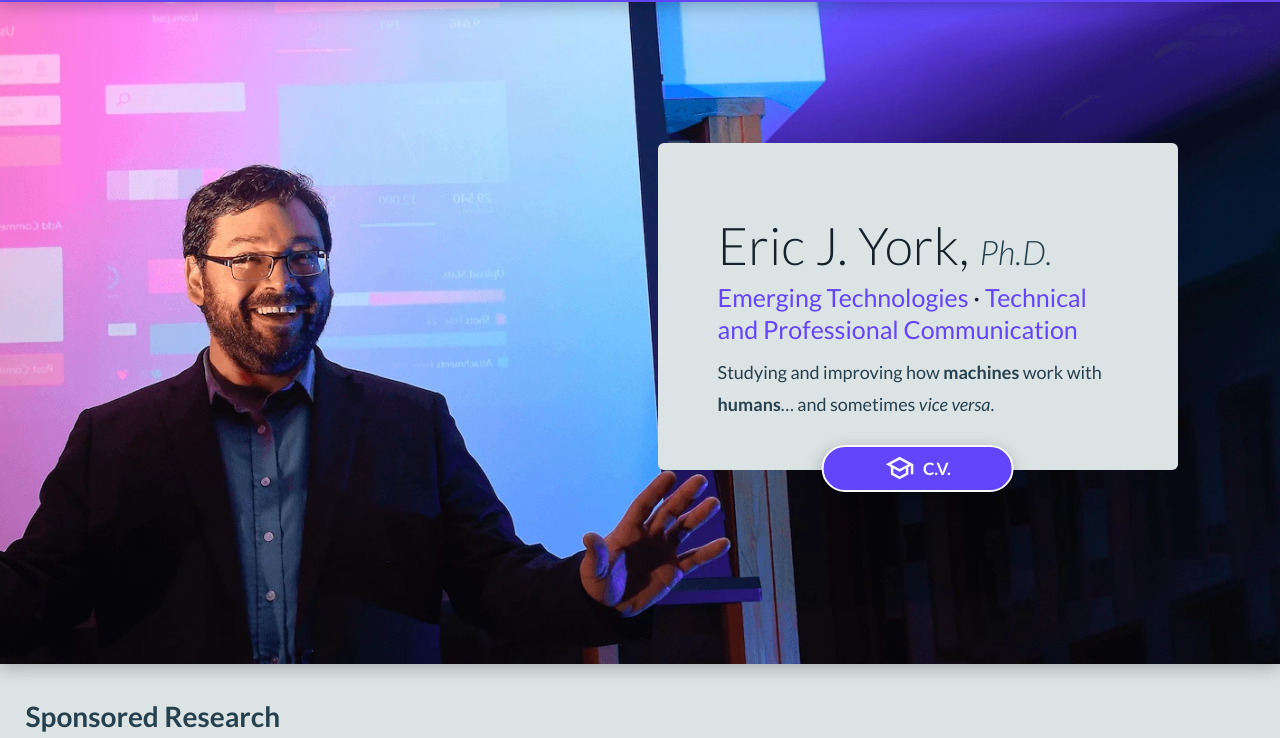
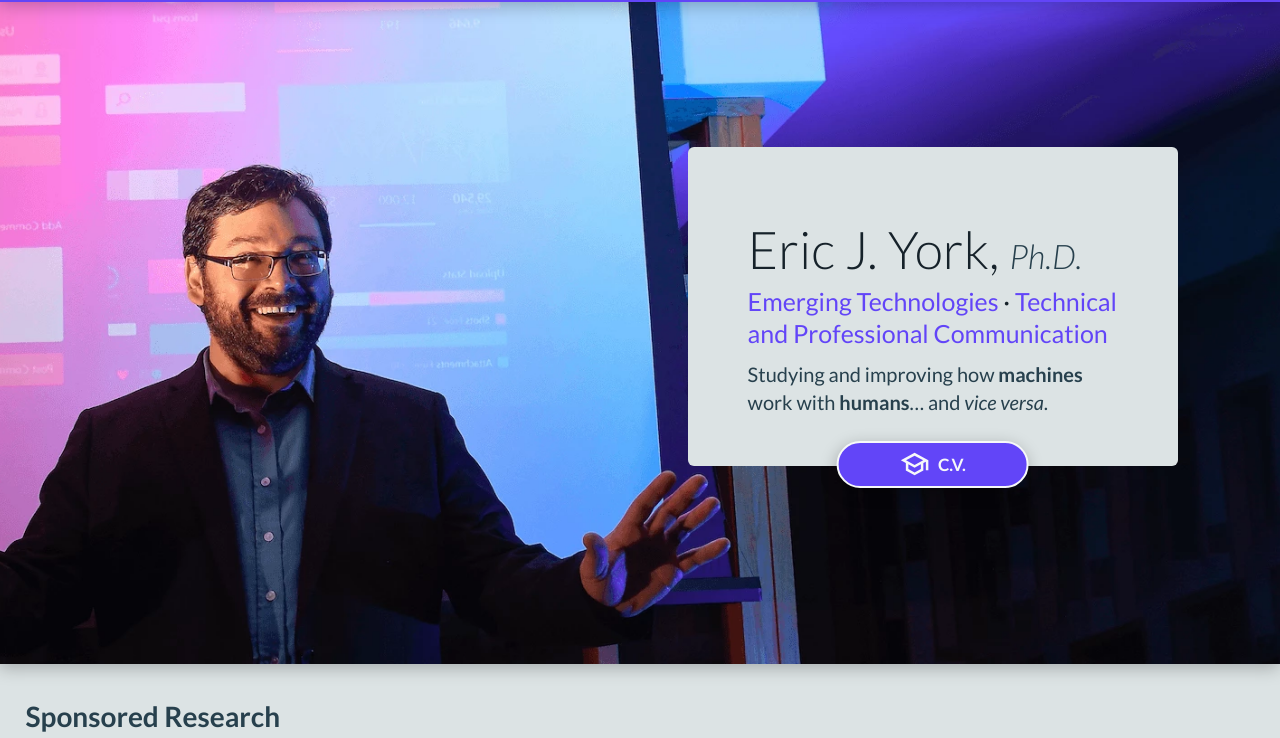
Before and after one commit to ericyork/ericjyork, a plain HTML site: page index.html in a window 1280 px wide. Shown: the part 56-794 px from the top of the page. Drawn offline with Linux system fonts and the light colour scheme.

Commit message:
adjusts splash text size and height

```diff
--- a/css/style.css
+++ b/css/style.css
@@ -196,8 +196,8 @@ div.overlay {
 div.text {
   background: rgba(220,227,228,.85);
   padding: 0 6rem 4rem 6rem;
-  min-width: 400px;
-  max-width: 520px;
+  min-width: 360px;
+  max-width: 480px;
   margin: 0 4vw 0 4vw;
   position: relative;
   border-radius: var(--radius);
@@ -260,7 +260,7 @@ div.text h2 strong {
   font-weight: 400;
 }
 div.text p {
-  line-height: 1.8;
+  line-height: 1.4;
   font-weight: 400;
   font-size: 1.6rem;
 }
@@ -648,7 +648,7 @@ footer.site-footer {
   section.wrap {padding: 0 1vw 2rem 1vw; gap: 2em 4em; grid-template-columns: 1fr 1fr 1fr;}
   div.text h1 {font-size: 4.6rem;}
   div.text h2 {font-size: 2.3rem;}
-  div.text p {font-size: 1.8rem;}
+  div.text p {font-size: 1.9rem;}
 }
 @media only screen and (min-width: 1280px) {
   body {font-size: 1.7rem;}
@@ -657,7 +657,7 @@ footer.site-footer {
   nav.topnav, footer.site-footer {padding: 0 5vw;}
   div.text h1 {font-size: 5.2rem;}
   div.text h2 {font-size: 2.5rem;}
-  div.text p {font-size: 1.8rem;}
+  div.text p {font-size: 2rem;}
 }
 @media only screen and (min-width: 1440px) {
   body {font-size: 1.8rem;}
--- a/index.html
+++ b/index.html
@@ -36,7 +36,7 @@
       <div class="text">
         <h1>Eric J. York, <em>Ph.D.</em></h1>
         <h2><span>Emerging Technologies</span> · <span>Technical and Professional Communication</span></h2>
-        <p>Studying and improving how <strong>machines</strong> work with <strong>humans</strong>&hellip; and sometimes <em>vice versa</em>.</p>
+        <p>Studying and improving how <strong>machines</strong> work with <strong>humans</strong>&hellip; and <em>vice versa</em>.</p>
         <a href="cvitae.html">
           <svg xmlns="http://www.w3.org/2000/svg" viewBox="0 -960 960 960"><path d="M480-120 200-272v-240L40-600l440-240 440 240v320h-80v-276l-80 44v240L480-120Zm0-332 274-148-274-148-274 148 274 148Zm0 241 200-108v-151L480-360 280-470v151l200 108Zm0-241Zm0 90Zm0 0Z"/></svg>
           C.V.
```
